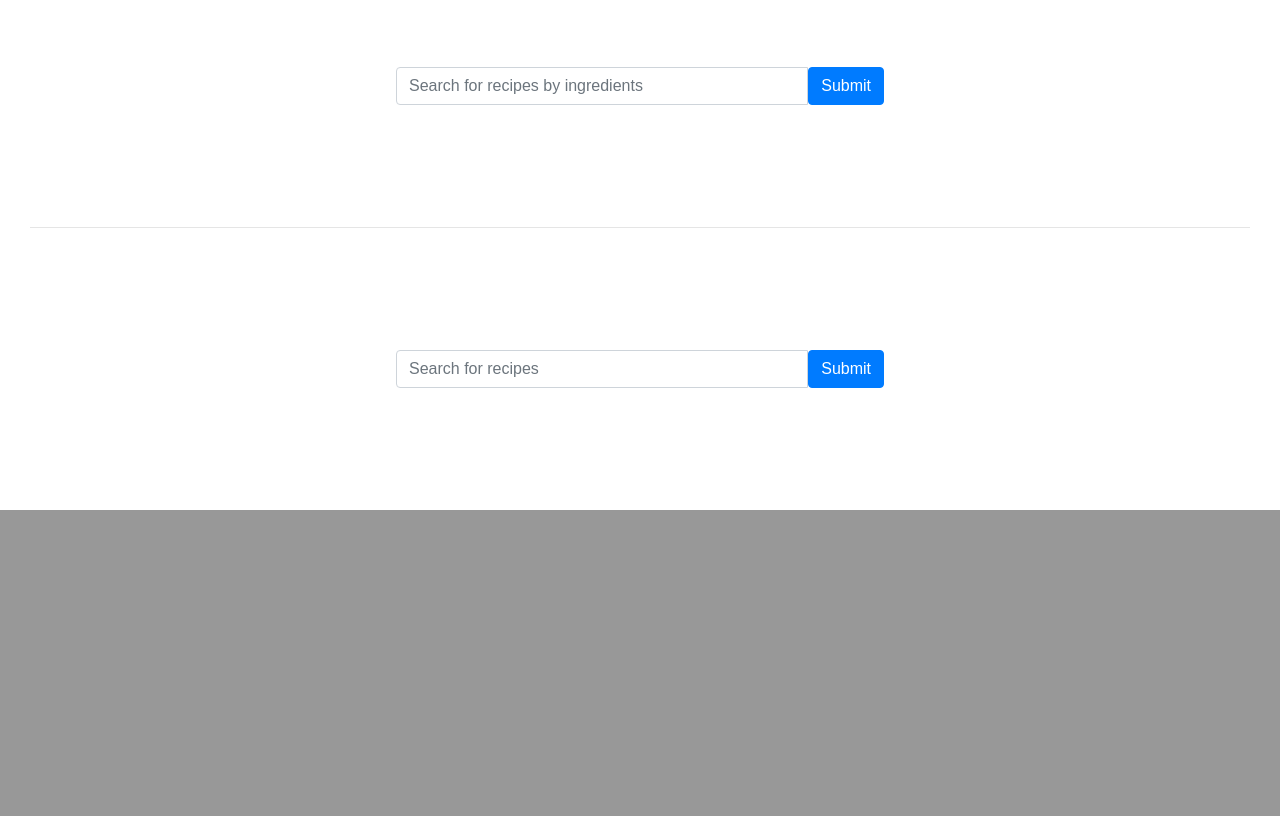
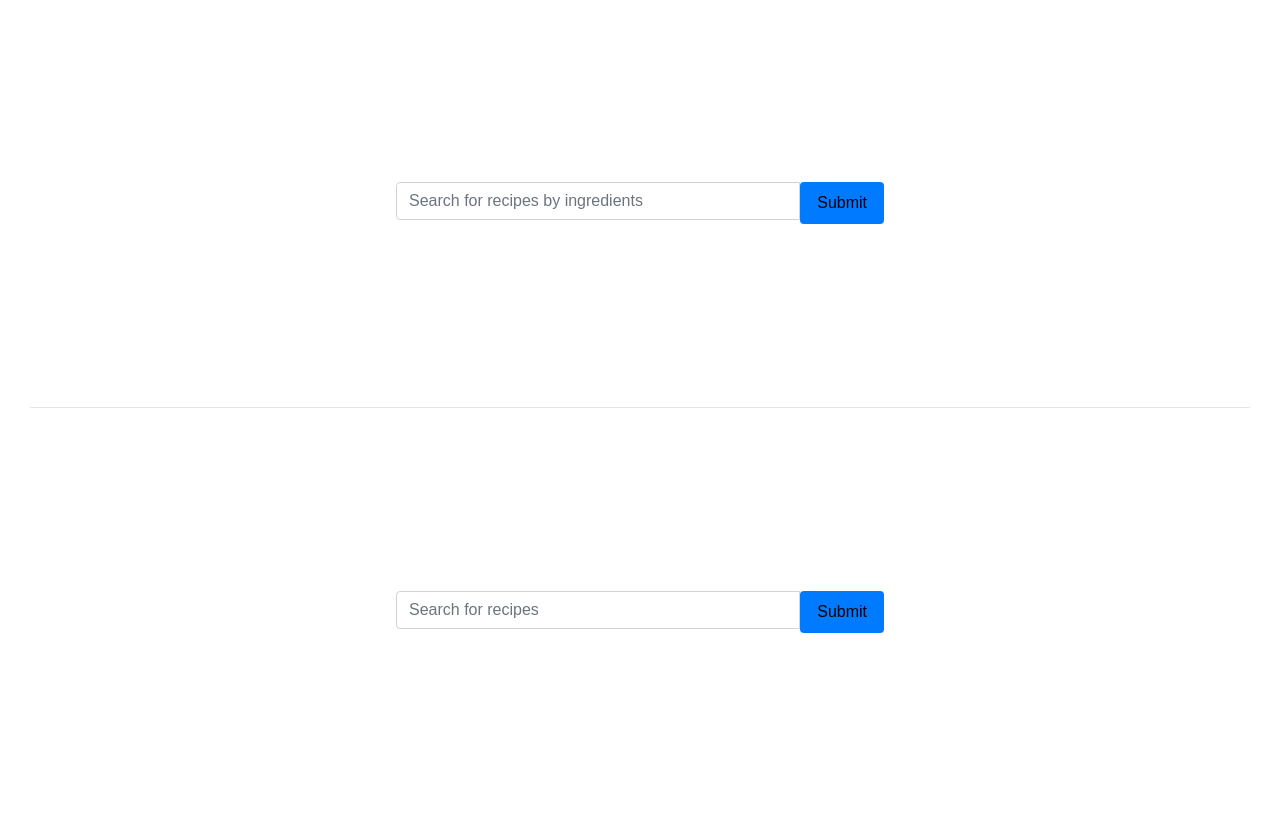
Before and after one commit to jfantab/peas.com, a PHP site: page /main.html in a window 1280 px wide. Shown: the part 927-1743 px from the top of the page. Before the commit the page ends 1437 px from the top, so only its background shows below. Run offline with PHP 8.4, Linux system fonts and the light colour scheme.

Commit message:
Add CSS to search submit buttons

```diff
--- a/home.css
+++ b/home.css
@@ -2,8 +2,22 @@
     font-family: sans-serif;
 }
 
+a.btn {
+    border-radius: .25rem;
+    border: 1px solid transparent;
+    padding: .5rem 1rem;
+    color: black;
+}
+
+a.btn:hover {
+    border-radius: .25rem;
+}
+
+.btn {
+}
+
 .formSearch {
-    margin: 10% 30%;
+    margin: 15% 30%;
 }
 
 .headings {
@@ -11,7 +25,7 @@
 }
 
 .welcome {
-    height: 800px;
+    height: 850px;
     background-image: url("background1.jpg");
     background-size: cover;
 }
--- a/user.html
+++ b/user.html
@@ -9,8 +9,6 @@
     <link href="user.css" rel="stylesheet">
 
 </head>
-
-
 
 <body>
     <div class="navbar navbar-default">
```
